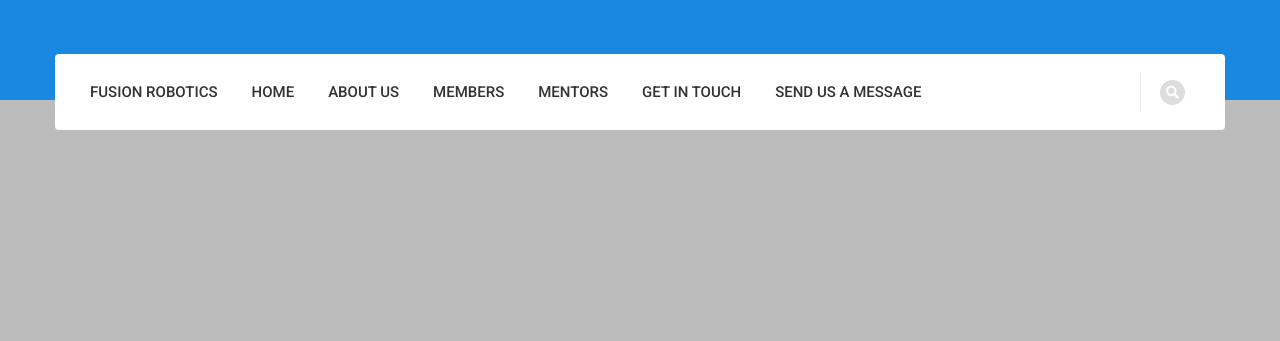
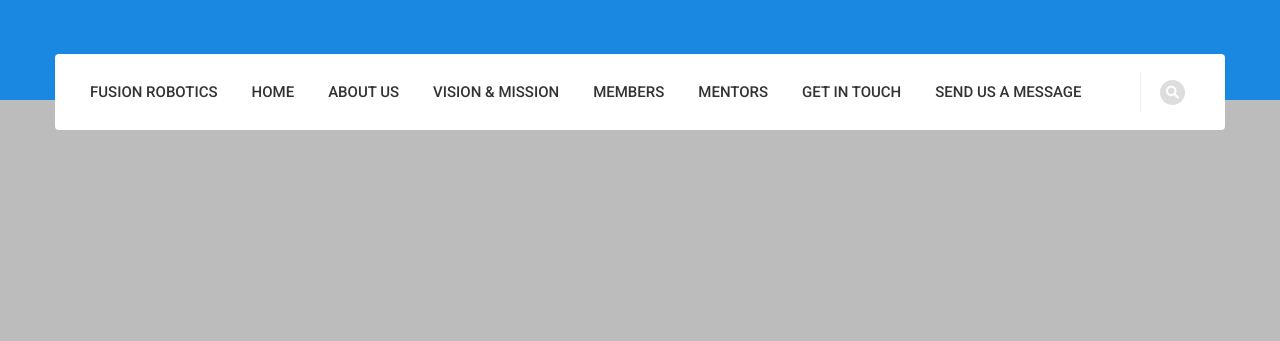
Before and after one commit to alksware/fusionrobotics-web, a plain HTML site: page index.html in a window 1280 px wide. Shown: the top 341 px of the page. Drawn offline with Linux system fonts and the light colour scheme; some packages are replaced by stand-ins of ours.

Commit message:
App Bar - Vision & Mission Added

```diff
--- a/index.html
+++ b/index.html
@@ -122,6 +122,7 @@
 									<li><a  href="#">Fusion Robotics</a></li>
 									<li><a  href="#slide">Home</a></li>
 									<li><a  href="#about-us">About Us</a></li>
+									<li><a  href="#why-choose">Vision & Mission</a></li>
 									<li><a  href="#genius-teacher-2">Members</a></li>
 									<li><a  href="#genius-teacher-2">Mentors</a></li>
 									<li><a  href="#contact-area">Get In Touch</a></li>
```
